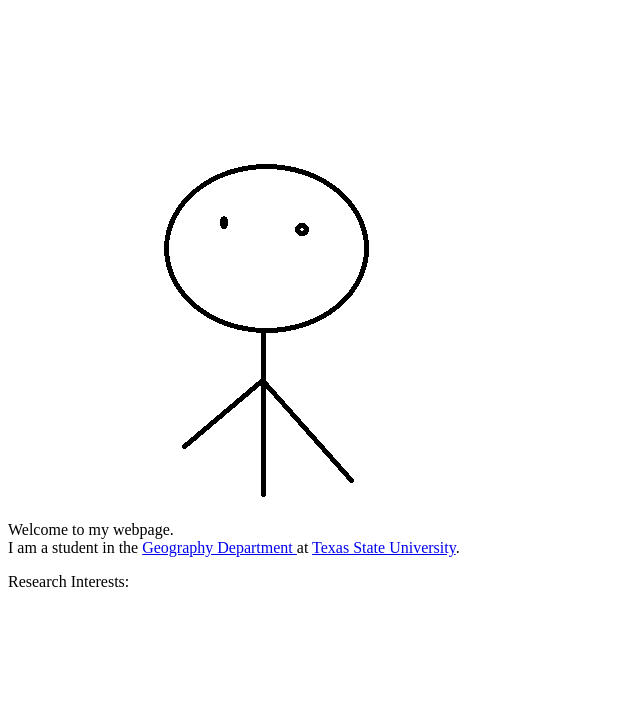
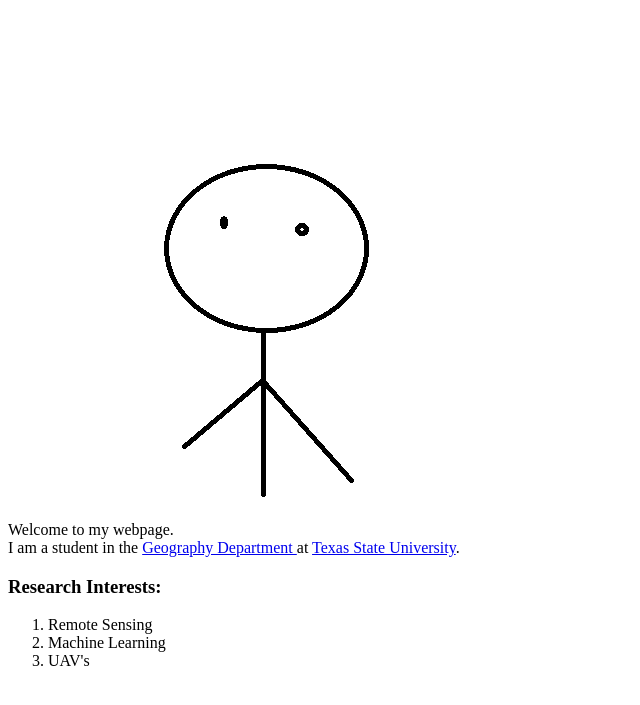
Before and after one commit to 99randomtest/99randomtest, a plain HTML site: page index.html in a window 1280 px wide. Shown: the part 79-784 px from the top of the page, without its empty margins (0-640 px from the left). Drawn offline with Linux system fonts and the light colour scheme.

Commit message:
Formatted code for readability.

```diff
--- a/index.html
+++ b/index.html
@@ -8,8 +8,15 @@
   <img src=images/profile-picture.png width=500px height=500px />
   <p>Welcome to my webpage. <br>
   I am a student in the
-  <a href="https://www.geo.txstate.edu/"> Geography Department </a> at
-  <a href="https://www.txst.edu/"> Texas State University</a>.</p>
-  <p>Research Interests:</p>
+  <a href="https://www.geo.txstate.edu/" target="_blank"> Geography Department </a> at
+  <a href="https://www.txst.edu/" target="_blank"> Texas State University</a>.</p>
+  <p>
+    <h3>Research Interests:</h3>
+    <ol>
+      <li>Remote Sensing</li>
+      <li>Machine Learning</li>
+      <li>UAV's</li>
+    </ol>
+  </p>
 </body>
 </html>
```
